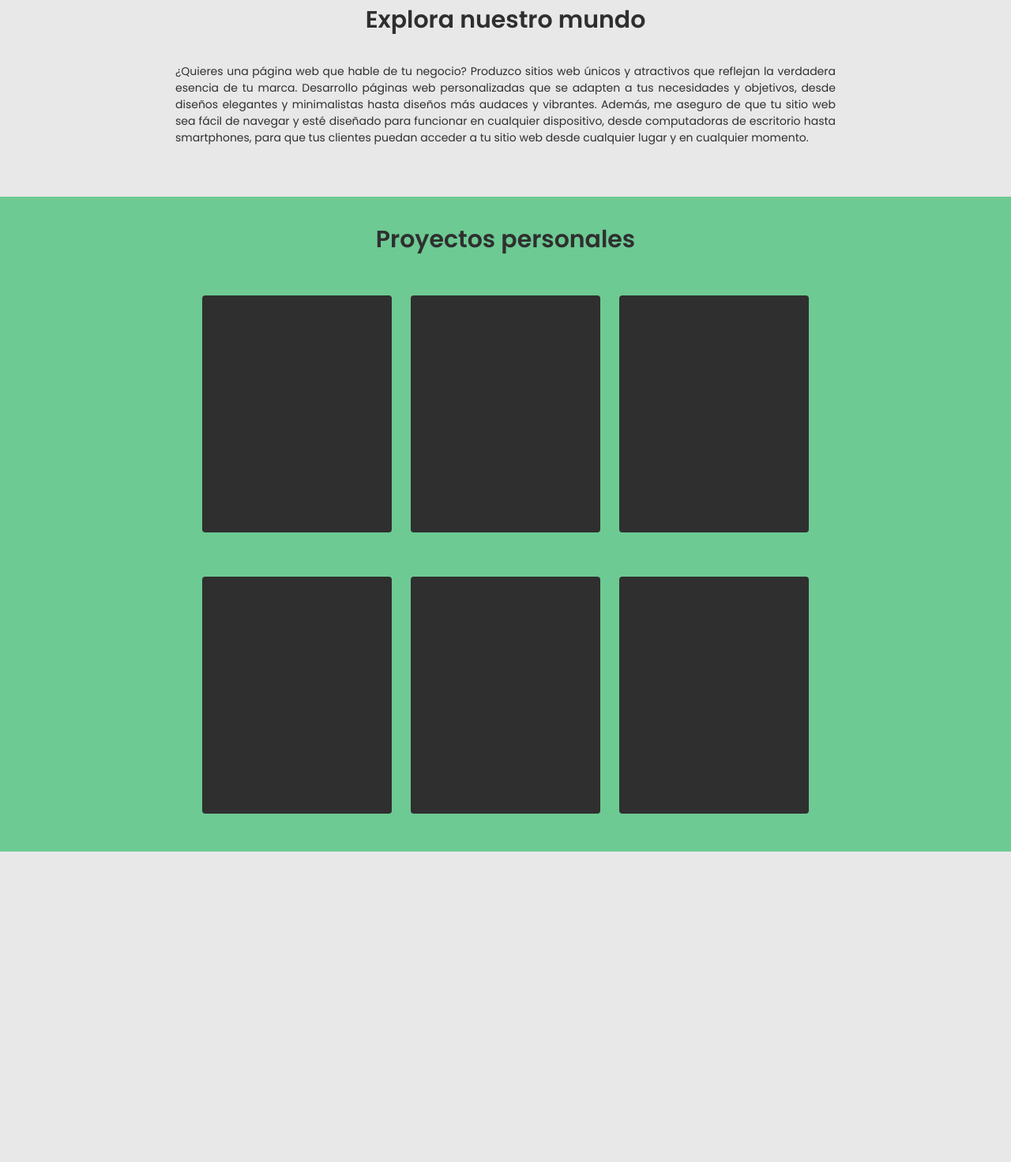
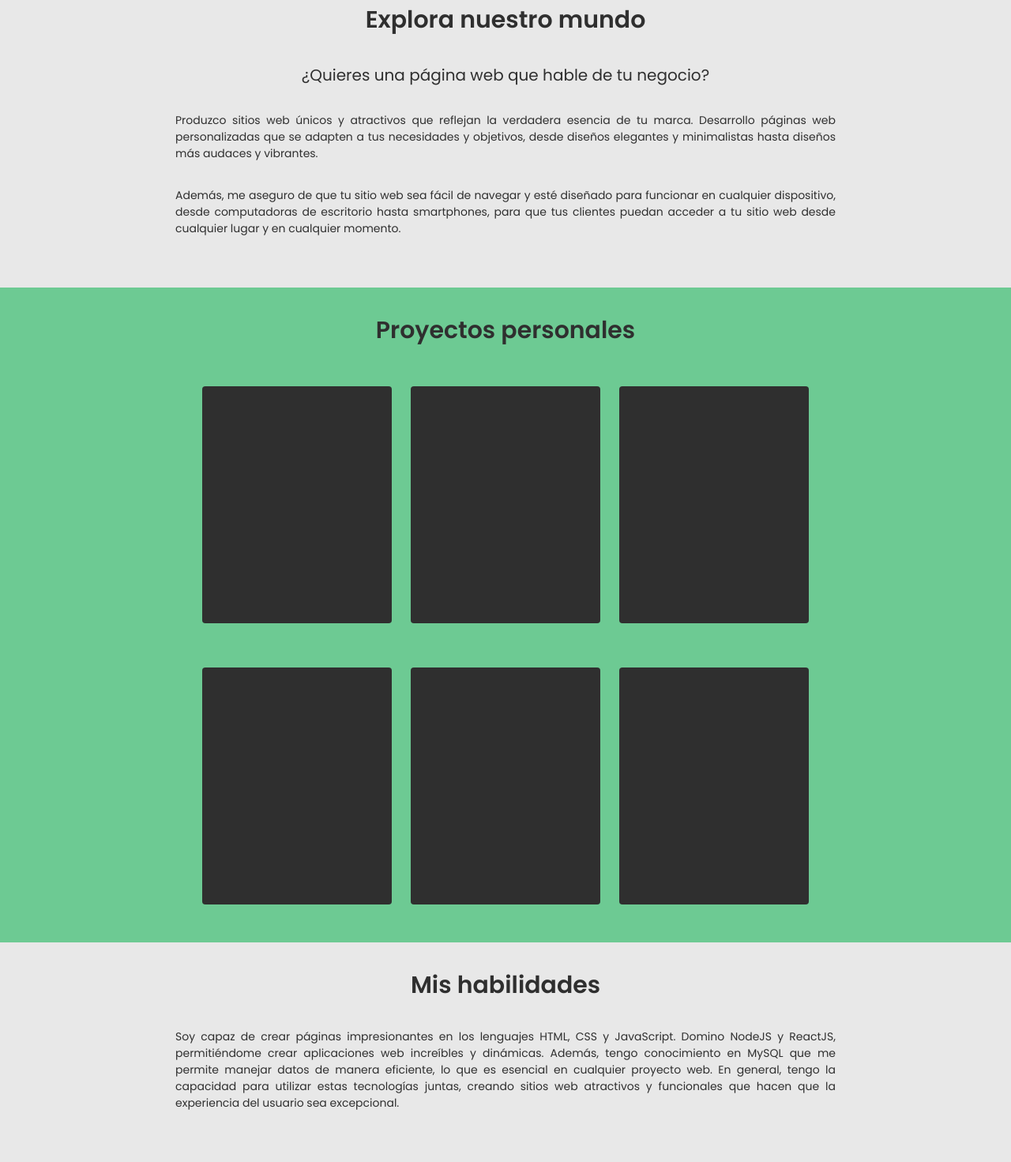
Before and after one commit to drag8n/drag8n, a plain HTML site: page index.html in a window 1280 px wide. Shown: the part 117-1588 px from the top of the page at 79% size. Before the commit the page ends 1195 px from the top, so only its background shows below. Drawn offline with Linux system fonts and the light colour scheme.

Commit message:
comienzo de skills section

```diff
--- a/css/style.css
+++ b/css/style.css
@@ -117,8 +117,21 @@ margin-right: 0px;
   padding: 32px;
   color: var(--jet);
 }
+.introduction__paragraph2{
+  display: flex;
+  justify-content: center;
+  font-size: var(--sm);
+  text-align: justify;
+  max-width: 900px;
+  padding: 0 32px 32px;
+  color: var(--jet);
+}
 .introduction__paragraph-movil{
   display: none;
+}
+.question__title{
+  text-align: center;
+  margin-top: 32px;
 }
 
 
@@ -152,26 +165,23 @@ margin-right: 0px;
 }
 
 
-/*---------------------------------- -------------------------- section*/
+/*---------------------------------- -------------------------- Skills section*/
 
-
-.parrafo{
-  display: none;
-  /* display: flex; */
+.skills{
+  padding: 32px;
+  display: flex;
   flex-direction: column;
   align-items: center;
 }
-.parrafo p{
+.skills__paragraph{
   display: flex;
-  /* align-items: center; */
   justify-content: center;
   font-size: var(--sm);
   text-align: justify;
   max-width: 900px;
-  padding: 0px 32px;
+  padding: 32px;
   color: var(--jet);
 }
-
 
 
 @media (max-width:640px){
@@ -183,8 +193,12 @@ margin-right: 0px;
   }
   .introduction__paragraph{
     display: none;
-    /* font-size: var(--sm); */
-    /* text-align: end; */
+  }
+  .introduction__paragraph2{
+    display: none;
+  }
+  .question__title{
+  display: none;
   }
   .introduction__paragraph-movil{
     margin: 32px 0px ;
--- a/index.html
+++ b/index.html
@@ -36,18 +36,19 @@
 
   <section class="introduction">
     <h1 class="introduction__title">Explora nuestro mundo</h1>
-    <p class="introduction__paragraph">¿Quieres una página web que hable de tu negocio?
 
+    <p class="question__title">¿Quieres una página web que hable de tu negocio?</p>
+
+    <p class="introduction__paragraph">
       Produzco sitios web únicos y atractivos que reflejan la verdadera esencia de tu marca.
+      Desarrollo páginas web personalizadas que se adapten a tus necesidades y objetivos, desde diseños elegantes y minimalistas hasta diseños más audaces y vibrantes.</p>
+    <p class="introduction__paragraph2">
+      Además, me aseguro de que tu sitio web sea fácil de navegar y esté diseñado para funcionar en cualquier
+      dispositivo, desde computadoras de escritorio hasta smartphones, para que tus clientes puedan acceder a tu sitio web desde cualquier lugar y en cualquier momento.
+    </p>
 
-      Desarrollo páginas web personalizadas que se adapten a tus necesidades y objetivos, desde diseños elegantes y
-      minimalistas hasta diseños más audaces y vibrantes.
-
-      Además, me aseguro de que tu sitio web sea fácil de navegar y esté diseñado para funcionar en cualquier
-      dispositivo, desde computadoras de escritorio hasta smartphones, para que tus clientes puedan acceder a tu sitio
-      web desde cualquier lugar y en cualquier momento.</p>
-    <p class="introduction__paragraph-movil">Páginas creativas, únicas, sorprendentes, amigables con el usuario, diseños
-      elegantes y minimalistas, hasta diseños más audaces y vibrantes.</p>
+    <p class="introduction__paragraph-movil">Páginas creativas, únicas, sorprendentes, amigables con el usuario, diseños elegantes y minimalistas, hasta diseños más audaces y vibrantes.
+    </p>
   </section>
 
   <section class="proj">
@@ -64,17 +65,17 @@
     </div>
   </section>
 
-  <section class="parrafo">
-    <p>
+  <section class="skills">
 
-      Lorem ipsum dolor sit amet consectetur adipisicing elit. Quod, animi tenetur soluta sit dolores totam tempora
-      quibusdam optio omnis expedita dolor veniam eaque rerum iste atque maxime nesciunt modi illo.
-      Lorem ipsum dolor, sit amet consectetur adipisicing elit. Nobis, vitae culpa consequatur repellendus consectetur
-      animi, aspernatur ipsum, commodi dolorem ipsa iure natus optio blanditiis aliquid! Perferendis itaque laboriosam
-      aspernatur iste.
-      Lorem ipsum dolor sit, amet consectetur adipisicing elit. Repellat, blanditiis magnam? Voluptate nam, nulla ab
-      rerum autem dolores laborum itaque vitae quisquam dolorum esse voluptatibus incidunt. Suscipit eveniet fugit
-      illum!
+    <h1 class="skills__title">Mis habilidades</h1>
+
+    <p class="skills__paragraph">
+      Soy capaz de crear páginas impresionantes en los lenguajes
+      HTML, CSS y JavaScript. Domino NodeJS y ReactJS, permitiéndome crear aplicaciones web increíbles y dinámicas.
+      Además, tengo conocimiento en MySQL que me permite manejar datos de manera eficiente, lo que es esencial en
+      cualquier proyecto web. En general,
+      tengo la capacidad para utilizar estas tecnologías juntas, creando sitios web atractivos y funcionales que hacen
+      que la experiencia del usuario sea excepcional.
     </p>
 
   </section>
```
